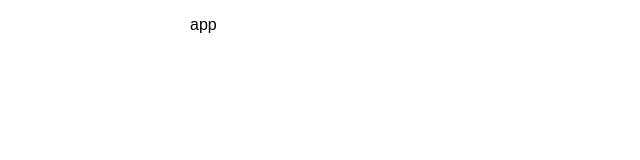
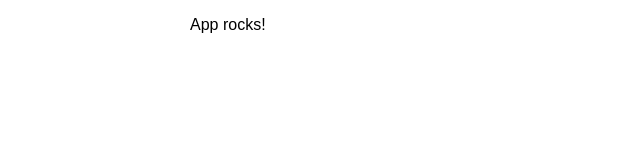
Before and after one commit to ga-wdi-exercises/checkpoint-react, a React (Create React App) app: page / in a window 1280 px wide. Shown: the top 160 px of the page, without its empty margins (0-640 px from the left). Built offline with nearby package versions, Linux system fonts and the light colour scheme.

Commit message:
meaningless commit to test CI

```diff
--- a/src/components/App/App.js
+++ b/src/components/App/App.js
@@ -3,7 +3,7 @@ import React, { Component } from 'react';
 class App extends Component {
   render() {
     return <div className="App">
-        <p>app</p>
+        <p>App rocks!</p>
       </div>;
   }
 }
```
